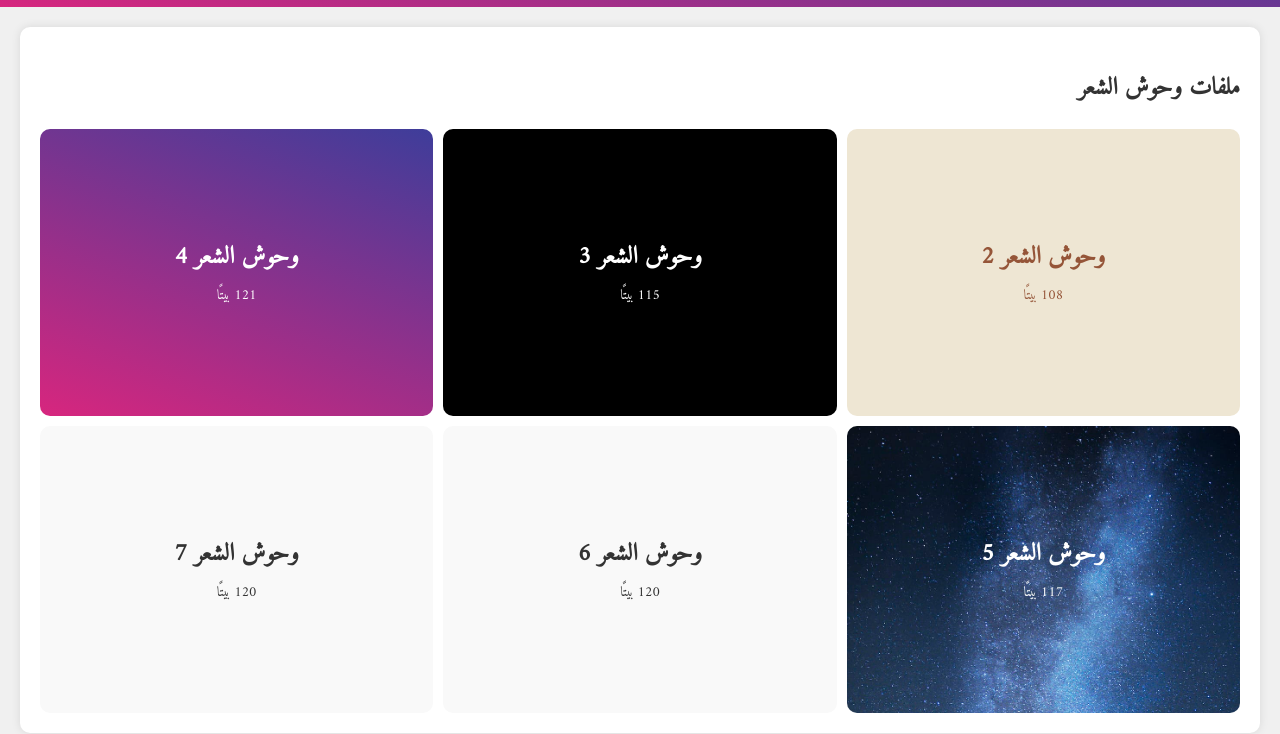
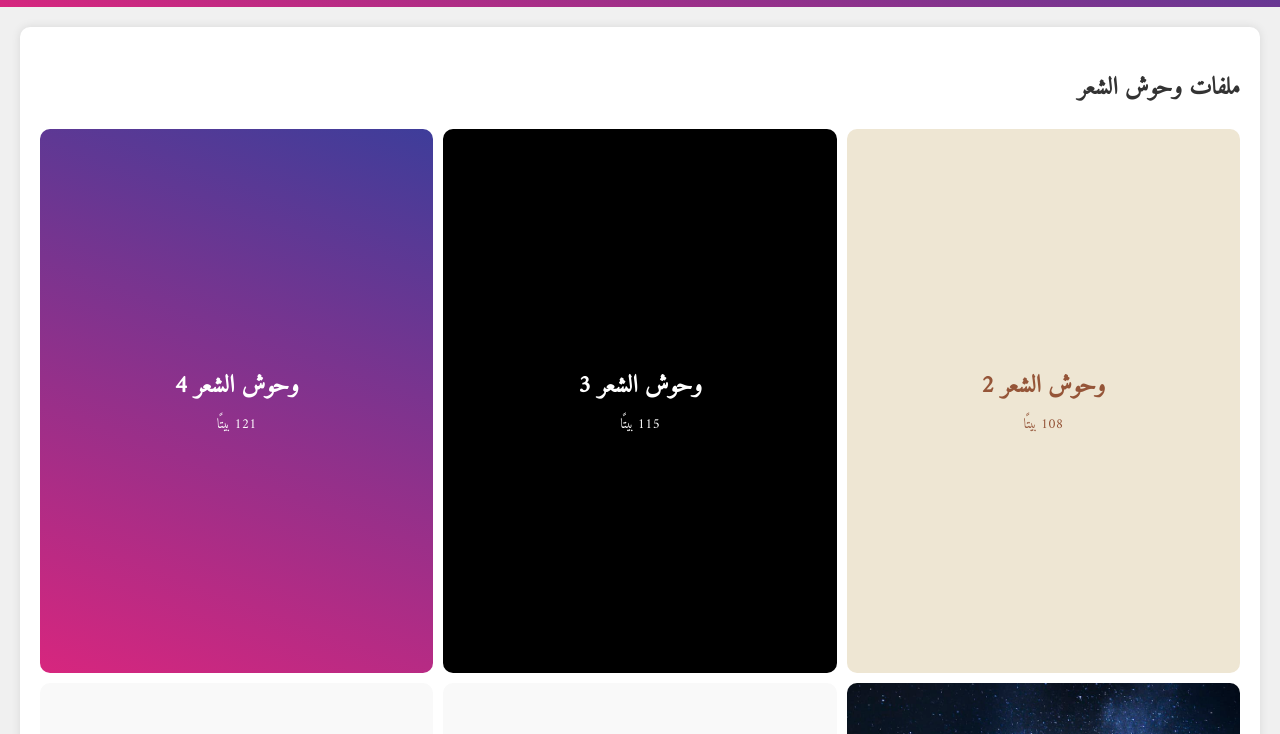
Before and after one commit to Mr-Mosaab/alshe3r, a plain HTML site: page test.html in a window 1280 px wide. Shown: the part 66-800 px from the top of the page. Drawn offline with Linux system fonts and the light colour scheme.

Commit message:
Update test.html

```diff
--- a/test.html
+++ b/test.html
@@ -58,7 +58,7 @@
             flex-direction: column;
             justify-content: center;
             align-items: center;
-            aspect-ratio: 1 / 0.707;
+            aspect-ratio: 0.707;
         }
         .stat-button:hover {
             filter: brightness(90%);
```
